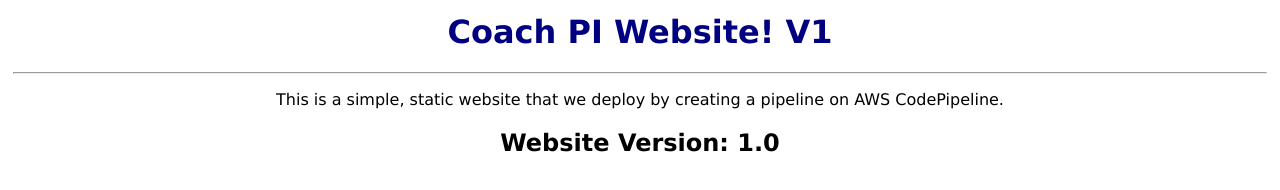
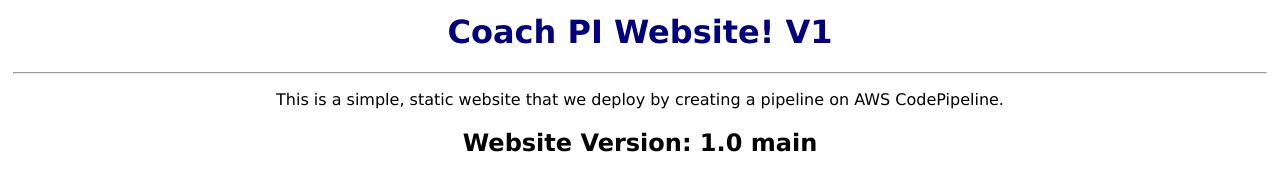
Before and after one commit to swindsors/coachpihtml, a plain HTML site: page index.html in a window 1280 px wide. Drawn offline with Linux system fonts and the light colour scheme.

Commit message:
added main

```diff
--- a/index.html
+++ b/index.html
@@ -6,6 +6,6 @@
         <h1 style="color:navy">Coach PI Website! V1</h1>
         <hr>
         <p>This is a simple, static website that we deploy by creating a pipeline on AWS CodePipeline.</p>
-        <h2>Website Version: 1.0</h2>
+        <h2>Website Version: 1.0 main</h2>
     </body>
 </html>
```
